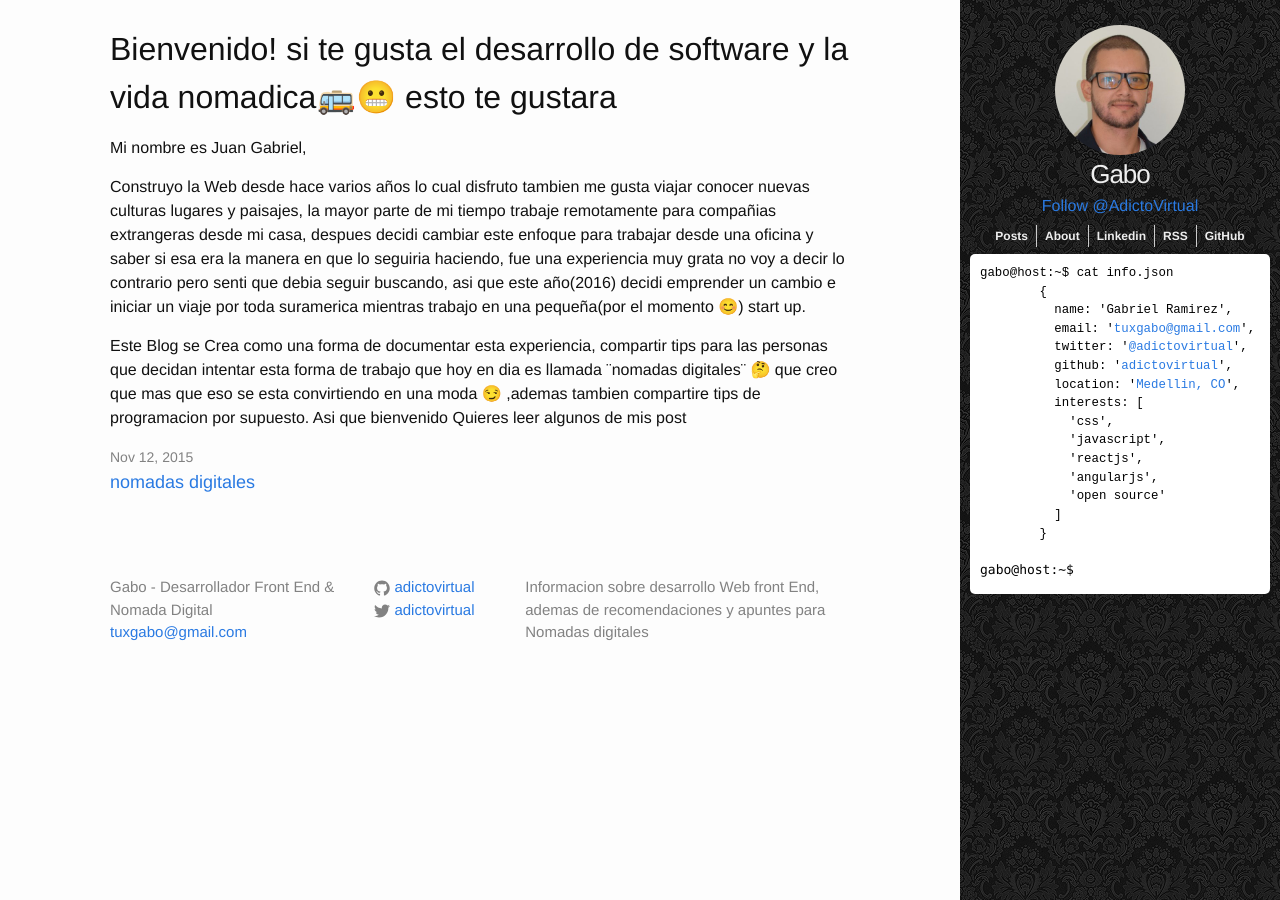
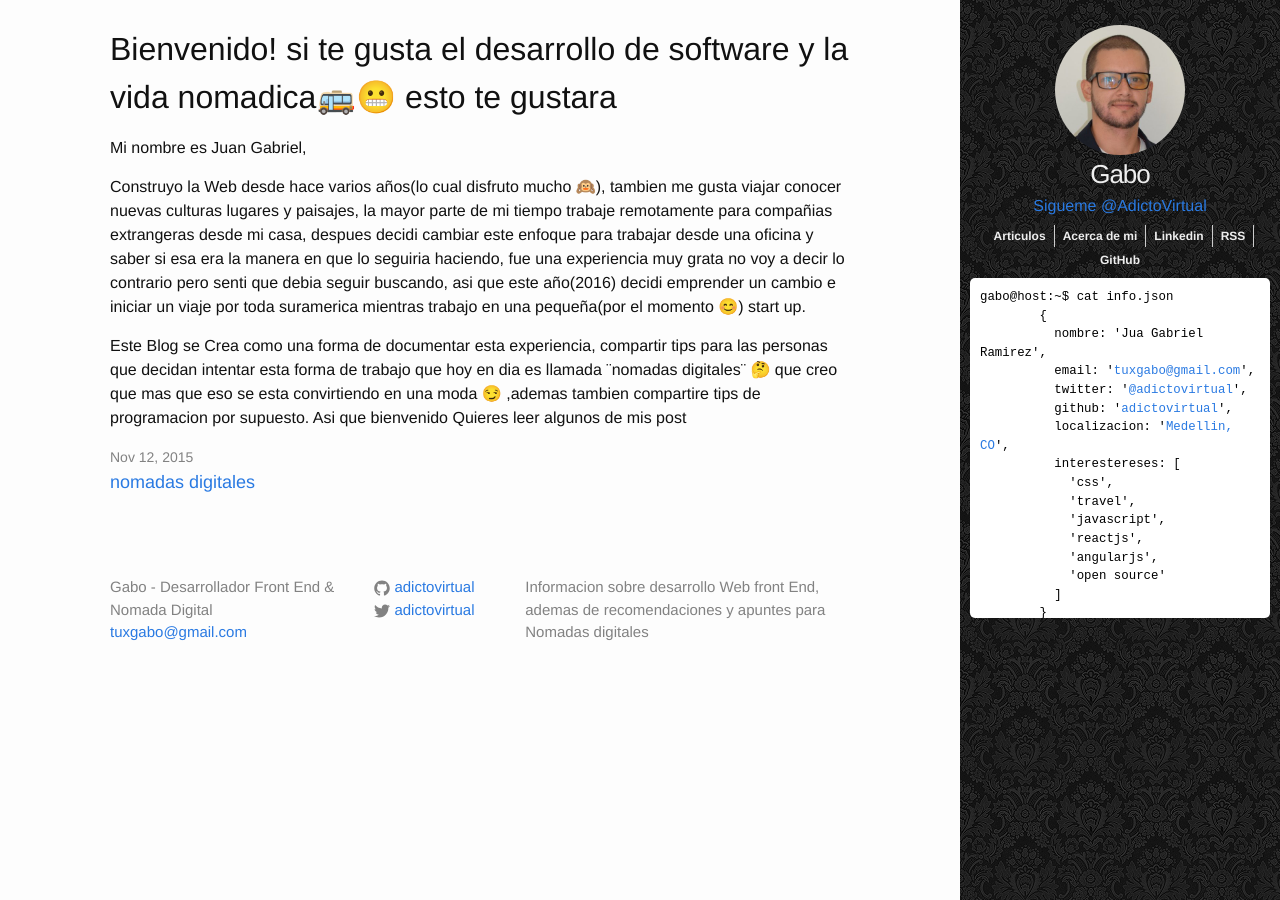
Before and after one commit to juanramirezc2/adictovirtual.github.io, a Jekyll site: the page built from index.html, in a window 1280 px wide. Built offline with Jekyll 4.4.1, drawn with Linux system fonts in a browser that asks for light colours; nearby versions of some CDN libraries; comment, search, counter and statistics services are not loaded.

Commit message:
nuevas traducciones y arreglos

```diff
--- a/_includes/sidebar.html
+++ b/_includes/sidebar.html
@@ -5,19 +5,19 @@
     <div class="avatar"><img class="avatar__img" src="{{site.baseurl}}/assets/images/avatar.jpg"> </div>
     <a class="site-title" href="{{ site.baseurl }}/">{{ site.nickname }}</a>
     <div class="site-header__twitter">
-    <a href="https://twitter.com/AdictoVirtual" class="twitter-follow-button" data-show-count="true">Follow @AdictoVirtual</a>
+    <a href="https://twitter.com/AdictoVirtual" class="twitter-follow-button" data-show-count="true">Sigueme @AdictoVirtual</a>
     <script>!function(d,s,id){var js,fjs=d.getElementsByTagName(s)[0],p=/^http:/.test(d.location)?'http':'https';if(!d.getElementById(id)){js=d.createElement(s);js.id=id;js.src=p+'://platform.twitter.com/widgets.js';fjs.parentNode.insertBefore(js,fjs);}}(document, 'script', 'twitter-wjs');</script>
     </div>
     <nav class="site-header__profile-nav">
         <ul>
           <li>
             <a href="/">
-              Posts
+              Articulos
             </a>
           </li><!--
           --><li>
             <a href="/about">
-              About
+              Acerca de mi
             </a>
           </li><!--
           --><li>
@@ -40,13 +40,14 @@
     <div class="sidebar__console extra-content">
         <pre class="sidebar__output" id="output">gabo@host:~$ cat info.json
         {
-          name: 'Gabriel Ramirez',
+          nombre: 'Jua Gabriel Ramirez',
           email: '<a href="mailto:tuxgabo@gmail.com">tuxgabo@gmail.com</a>',
           twitter: '<a href="http://twitter.com/adictovirtual">@adictovirtual</a>',
           github: '<a href="http://github.com/adictovirtual">adictovirtual</a>',
-          location: '<a href="https://www.google.com/maps/d/edit?mid=z014XtrZlyug.kjPhPtegywrQ&usp=sharing">Medellin, CO</a>',
-          interests: [
+          localizacion: '<a href="https://www.google.com/maps/d/edit?mid=z014XtrZlyug.kjPhPtegywrQ&usp=sharing">Medellin, CO</a>',
+          interestereses: [
             'css',
+            'travel',
             'javascript',
             'reactjs',
             'angularjs',
--- a/index.html
+++ b/index.html
@@ -6,7 +6,7 @@ layout: default
   <h1>Bienvenido! si te gusta el desarrollo de software y la vida nomadica🚌😬 esto te gustara</h1>
   <p>Mi nombre es  Juan Gabriel,</p>
   <p>
-    Construyo la Web desde hace varios años lo cual disfruto tambien me gusta  viajar conocer nuevas culturas lugares y paisajes,
+    Construyo la Web desde hace varios años(lo cual disfruto mucho 🙉), tambien me gusta  viajar conocer nuevas culturas lugares y paisajes,
     la mayor parte de mi tiempo trabaje remotamente para compañias extrangeras desde mi casa,
     despues decidi cambiar este enfoque  para trabajar desde una oficina  y saber si esa era la manera en que lo seguiria haciendo,
     fue una experiencia muy grata no voy a decir lo contrario pero senti que debia seguir buscando,
```
